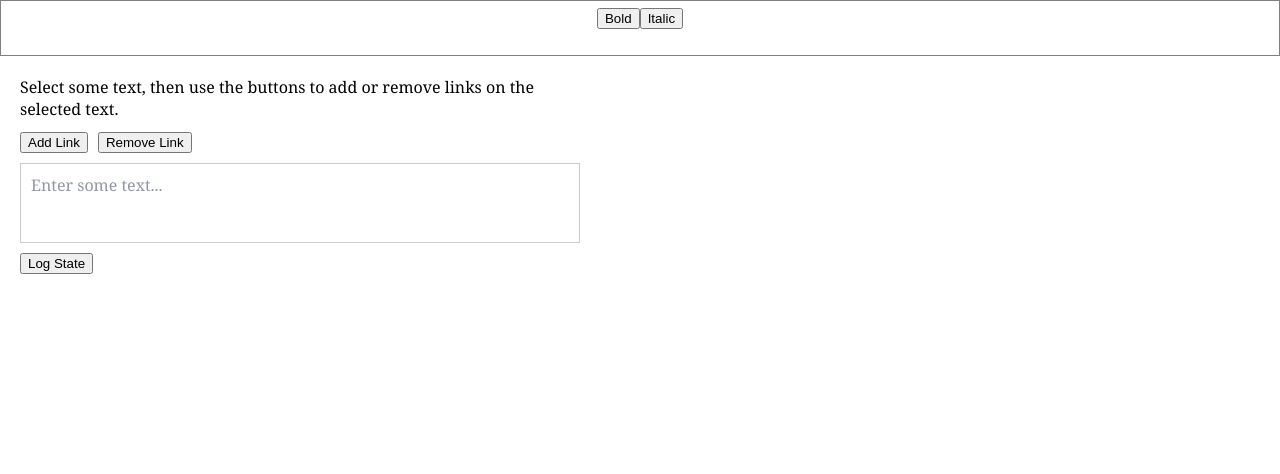
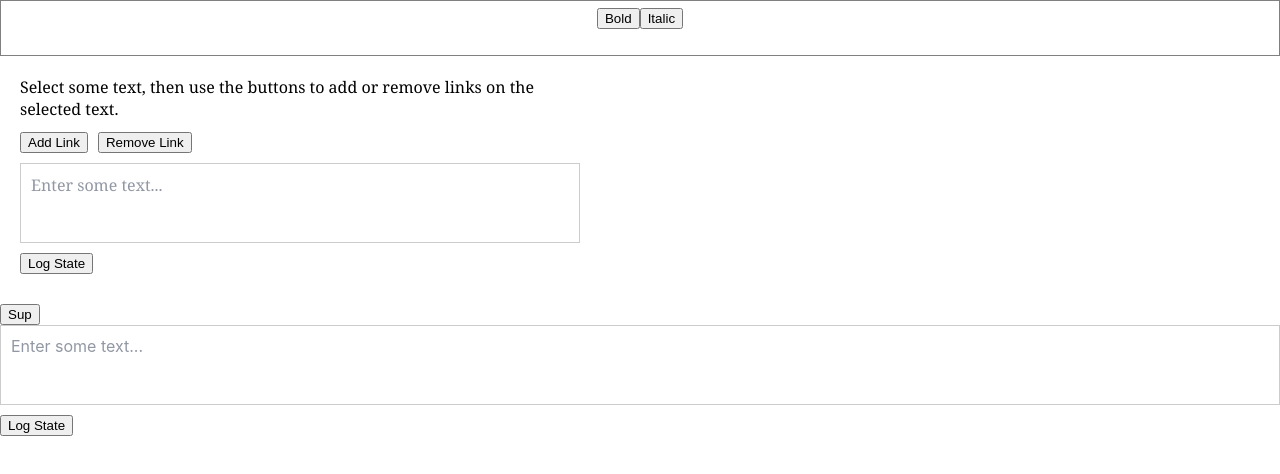
Before and after one commit to petervmercer/draftjstest, a React (Create React App) app: page / in a window 1280 px wide. Shown: the top 474 px of the page. Built offline with nearby package versions, Linux system fonts and the light colour scheme.

Commit message:
Sup component created using entities

```diff
--- a/src/App.js
+++ b/src/App.js
@@ -2,12 +2,14 @@ import React from 'react';
 import './App.css';
 import BasicEditor from './components/basicEditor';
 import LinkedEditorExample from './components/linkEditorExample';
+import SupEditorExample from './components/supEditorTest';
 
 const App = () => (
     <div>
     <BasicEditor/>
 
     <LinkedEditorExample />
+        <SupEditorExample />
     </div>
 
 );
--- a/src/components/supEditorTest.jsx
+++ b/src/components/supEditorTest.jsx
@@ -1,16 +1,144 @@
 import React, { Component } from 'react';
 import {Editor, EditorState, RichUtils, convertToRaw, CompositeDecorator} from 'draft-js';
+
+
+function findSubEntries(contentBlock, callback, contentState) {
+    contentBlock.findEntityRanges(
+        (character) => {
+            const entityKey = character.getEntity();
+            return (
+                entityKey !== null &&
+                contentState.getEntity(entityKey).getType() === 'SUP'
+            );
+        },
+        callback
+    );
+}
+
+const Sup = (props) => {
+
+    return (
+        <sup>
+            {props.children}
+        </sup>
+    );
+};
+
+const styles = {
+    root: {
+        fontFamily: '\'Georgia\', serif',
+        padding: 20,
+        width: 600,
+    },
+    buttons: {
+        marginBottom: 10,
+    },
+    urlInputContainer: {
+        marginBottom: 10,
+    },
+    urlInput: {
+        fontFamily: '\'Georgia\', serif',
+        marginRight: 10,
+        padding: 3,
+    },
+    editor: {
+        border: '1px solid #ccc',
+        cursor: 'text',
+        minHeight: 80,
+        padding: 10,
+    },
+    button: {
+        marginTop: 10,
+        textAlign: 'center',
+    },
+    link: {
+        color: '#3b5998',
+        textDecoration: 'underline',
+    },
+};
+
 
 class SupEditorExample extends Component {
     constructor(props) {
         super(props);
 
+        const decorator = new CompositeDecorator([
+            {
+                strategy: findSubEntries,
+                component: Sup
+            }
+        ])
 
+        this.state = {
+            editorState: EditorState.createEmpty(decorator)
+        };
+
+        this.focus = () => this.refs.editor.focus();
+        this.onChange = (editorState) => this.setState({editorState});
+        this.logState = () => {
+            const content = this.state.editorState.getCurrentContent();
+            console.log(JSON.stringify(convertToRaw(content)));
+        };
+
+        this.addSup = this._addSup.bind(this);
     }
+
+        _addSup(e) {
+            e.preventDefault();
+            const {editorState} = this.state;
+            const contentState = editorState.getCurrentContent();
+            const contentStateWithEntity = contentState.createEntity(
+                'SUP',
+                'MUTABLE'
+            );
+            const entityKey = contentStateWithEntity.getLastCreatedEntityKey();
+            const newEditorState = EditorState.set(editorState, { currentContent: contentStateWithEntity });
+            this.setState({
+                editorState: RichUtils.toggleLink(
+                    newEditorState,
+                    newEditorState.getSelection(),
+                    entityKey
+                )
+            }, () => {
+                setTimeout(() => this.refs.editor.focus(), 0);
+            });
+
+        }
+
+        render() {
+            return (
+                <div>
+                    <button style={styles.button} onMouseDown={this.addSup}>
+                        Sup
+                    </button>
+                    <div style={styles.editor} onClick={this.focus}>
+                        <Editor
+                            editorState={this.state.editorState}
+                            onChange={this.onChange}
+                            placeholder="Enter some text..."
+                            ref="editor"
+                        />
+                    </div>
+                    <input
+                        onClick={this.logState}
+                        style={styles.button}
+                        type="button"
+                        value="Log State"
+                    />
+                </div>
+            );
+        }
+
+
+
+
+
 
 
 }
 
 
 
+
+
 export default SupEditorExample;
```
